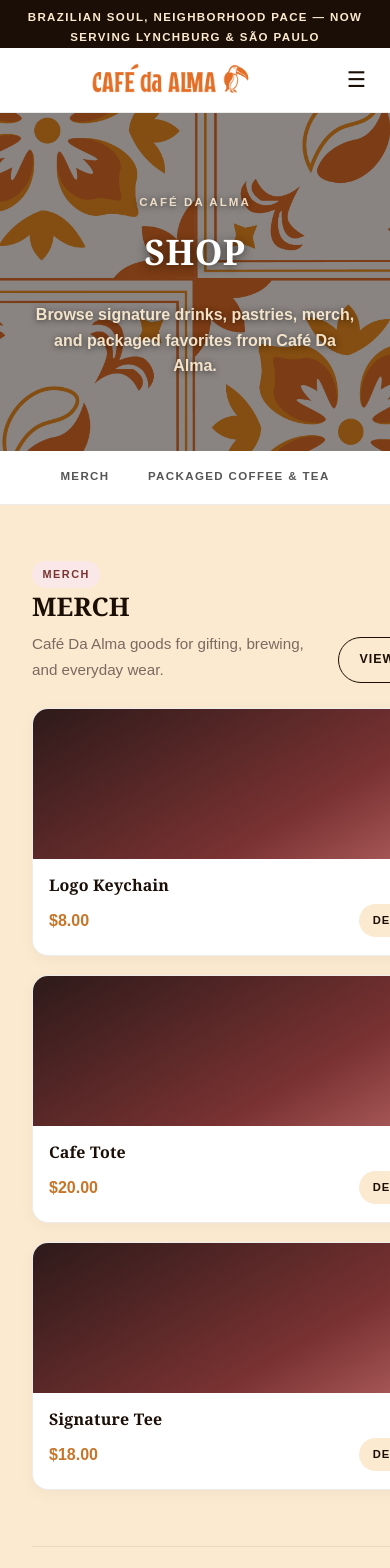
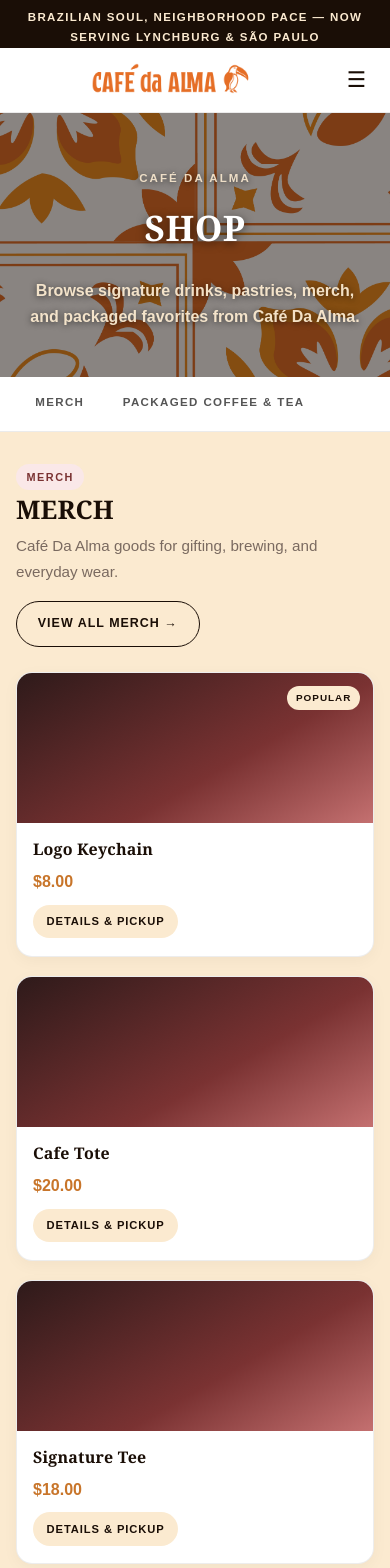
Before and after one commit to Fallinqqq/Cafe-Da-Alma-Website, a React (Vite) app: page /shop in a window 390 px wide. Shown: the top 1568 px of the page. Built offline with nearby package versions, Linux system fonts and the light colour scheme; a web font is replaced by a local one.

Commit message:
fix responsiveness for shop

```diff
--- a/src/index.css
+++ b/src/index.css
@@ -1320,6 +1320,8 @@
     line-height: 1.3;
     color: #1a0e06;
     font-family: "mendl-serif-dusk", Georgia, serif;
+    overflow-wrap: break-word;
+    word-break: break-word;
 }
 .product-meta-row {
     display: flex;
@@ -2398,6 +2400,11 @@
     .product-grid {
         grid-template-columns: repeat(2, minmax(0, 1fr));
     }
+    .product-meta-row {
+        flex-direction: column;
+        align-items: flex-start;
+        gap: 0.6rem;
+    }
     .location-showcase {
         gap: 1.25rem;
     }
@@ -2412,6 +2419,23 @@
     }
     .hero h1 {
         font-size: 2rem;
+    }
+    .shop-section-header {
+        flex-direction: column;
+        align-items: flex-start;
+        gap: 1rem;
+    }
+    .shop-view-link {
+        align-self: flex-start;
+        white-space: normal;
+        max-width: 100%;
+        text-align: left;
+    }
+    .shop-sections {
+        padding: 0 1.25rem;
+    }
+    .shop-showcase {
+        padding: 2.5rem 0;
     }
 }
 @media (max-width: 600px) {
@@ -2493,6 +2517,15 @@
     .product-grid {
         grid-template-columns: 1fr;
     }
+    .product-grid {
+        grid-template-columns: minmax(0, 1fr);
+    }
+    .product-card {
+        min-width: 0;
+    }
+    .product-button {
+        white-space: normal;
+    }
     .menu-section {
         padding: 0.9rem;
     }
@@ -2504,6 +2537,20 @@
     }
     .menu-entry .price {
         font-size: 0.95rem;
+    }
+    .shop-sections {
+        padding: 0 1rem;
+    }
+    .shop-showcase {
+        padding: 2rem 0;
+    }
+    .shop-hero,
+    .cat-hero {
+        padding: 3.5rem 1.25rem 3rem;
+    }
+    .shop-tabs {
+        justify-content: flex-start;
+        padding: 0 1rem;
     }
     .cat-grid-wrap {
         padding: 2rem 1rem 3rem;
```
